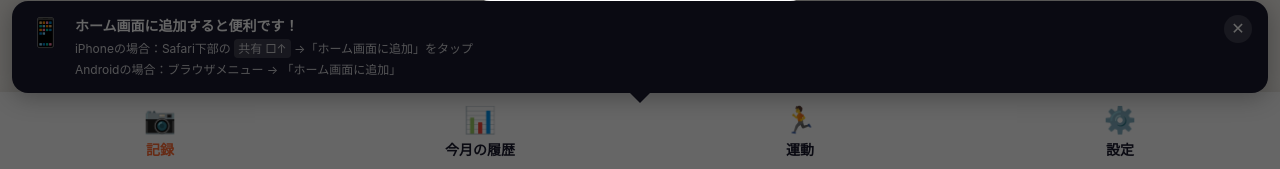
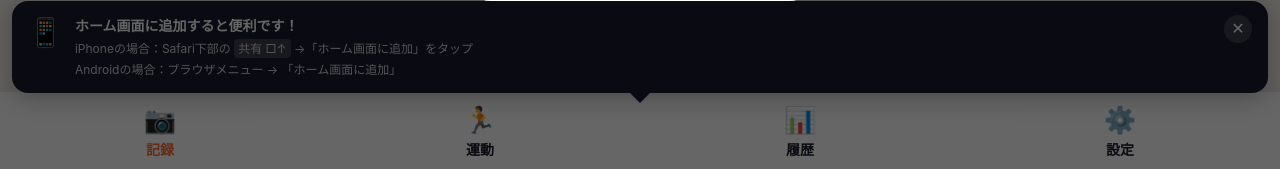
Before and after one commit to gymkoki/ab-diet-counter, a Flask app: page / in a window 1280 px wide. Shown: the part 631-800 px from the top of the page. Run offline with Flask 3, Linux system fonts and the light colour scheme; data that the repository does not hold is empty; some libraries are stand-ins or nearby versions.

Commit message:
ボトムナビを記録・運動・履歴・設定の順に並べ替え／「今月の履歴」→「履歴」
Co-Authored-By: Claude Opus 4.8 <noreply@anthropic.com>

```diff
--- a/templates/index.html
+++ b/templates/index.html
@@ -400,11 +400,11 @@
   <button class="bnav-btn active" id="nav-main" onclick="switchView('main')">
     <span class="bnav-icon">📷</span>記録
   </button>
-  <button class="bnav-btn" id="nav-history" onclick="switchView('history')">
-    <span class="bnav-icon">📊</span>今月の履歴
-  </button>
   <button class="bnav-btn" id="nav-exercise" onclick="switchView('exercise')">
     <span class="bnav-icon">🏃</span>運動
+  </button>
+  <button class="bnav-btn" id="nav-history" onclick="switchView('history')">
+    <span class="bnav-icon">📊</span>履歴
   </button>
   <button class="bnav-btn" id="nav-settings" onclick="switchView('settings')">
     <span class="bnav-icon">⚙️</span>設定
```
